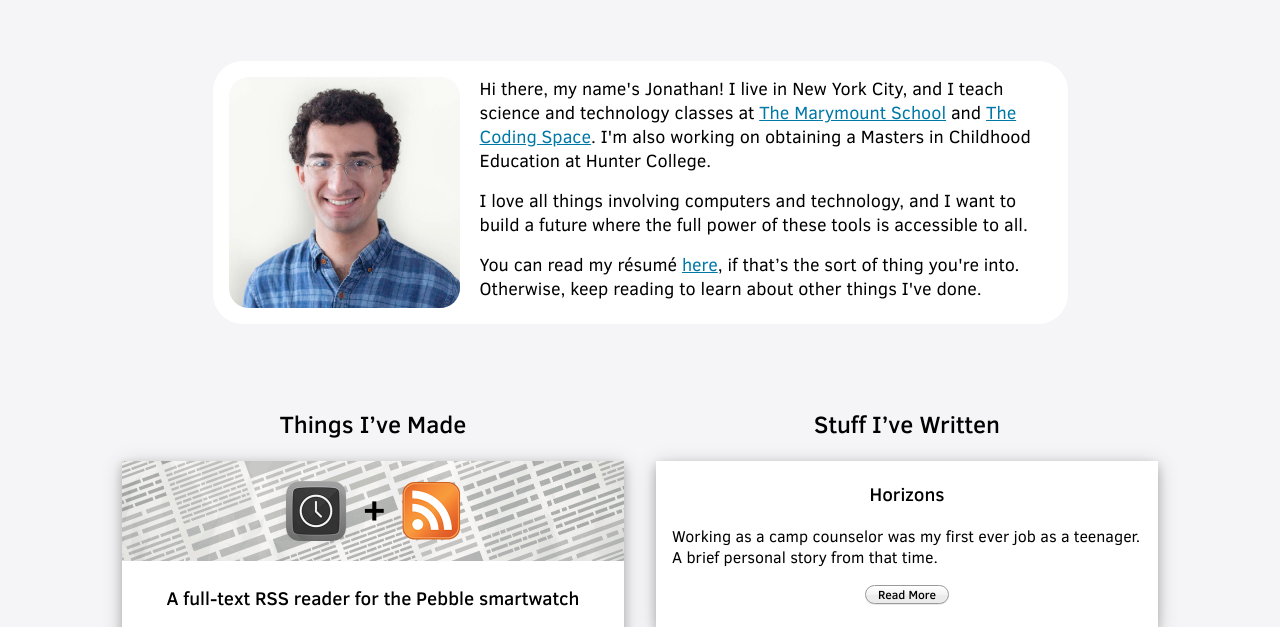
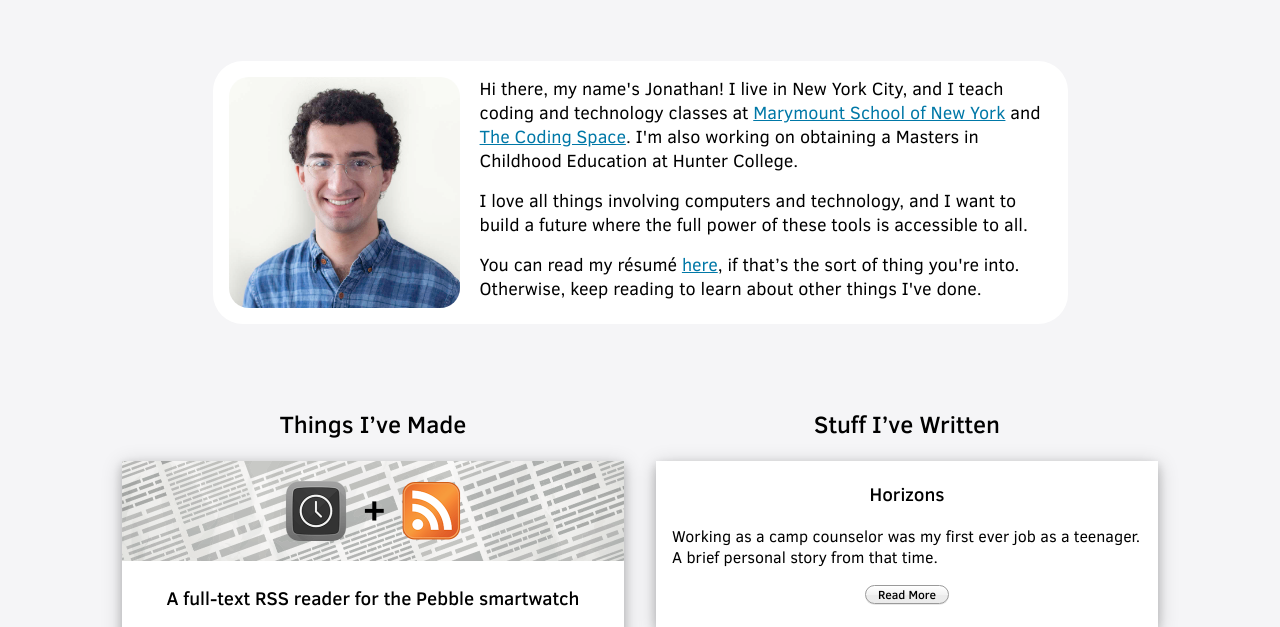
Before and after one commit to Wowfunhappy/Wowfunhappy.github.io, a plain HTML site: page index.html in a window 1280 px wide. Shown: the part 120-747 px from the top of the page. Drawn offline with Linux system fonts and the light colour scheme.

Commit message:
intro tweak

```diff
--- a/index.html
+++ b/index.html
@@ -28,7 +28,7 @@
 					<img src="assets/images/home/jonathan-headshot.jpg">
 				</div>
 				<div>
-					<p>Hi there, my name's Jonathan! I live in New York City, and I teach science and technology classes at <a target="_blank" href="https://www.marymountnyc.org/">The Marymount School</a> and <a target="_blank" href="https://www.thecodingspace.com/">The Coding Space</a>. I'm also working on obtaining a Masters in Childhood Education at Hunter College.</p>
+					<p>Hi there, my name's Jonathan! I live in New York City, and I teach coding and technology classes at <a target="_blank" href="https://www.marymountnyc.org/">Marymount School of New York</a> and <a target="_blank" href="https://www.thecodingspace.com/">The Coding Space</a>. I'm also working on obtaining a Masters in Childhood Education at Hunter College.</p>
 					<p>I love all things involving computers and technology, and I want to build a future where the full power of these tools is accessible to all.</p>
 					<p>You can read my résumé <a target="_blank" href="downloads/jonathan-alland-resume.pdf">here</a>, if that’s the sort of thing you're into. Otherwise, keep reading to learn about other things I've done.</p>
 				</div>
```
